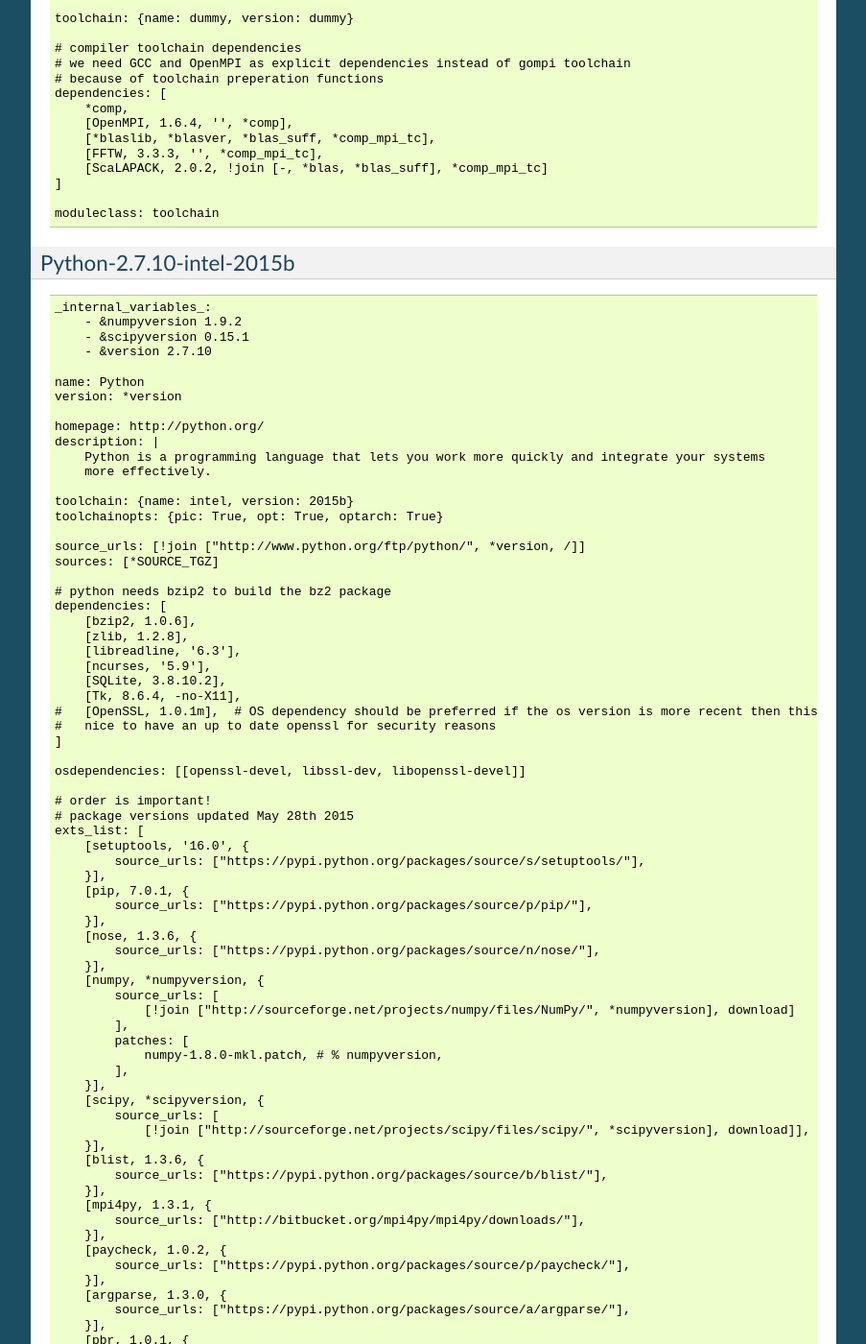
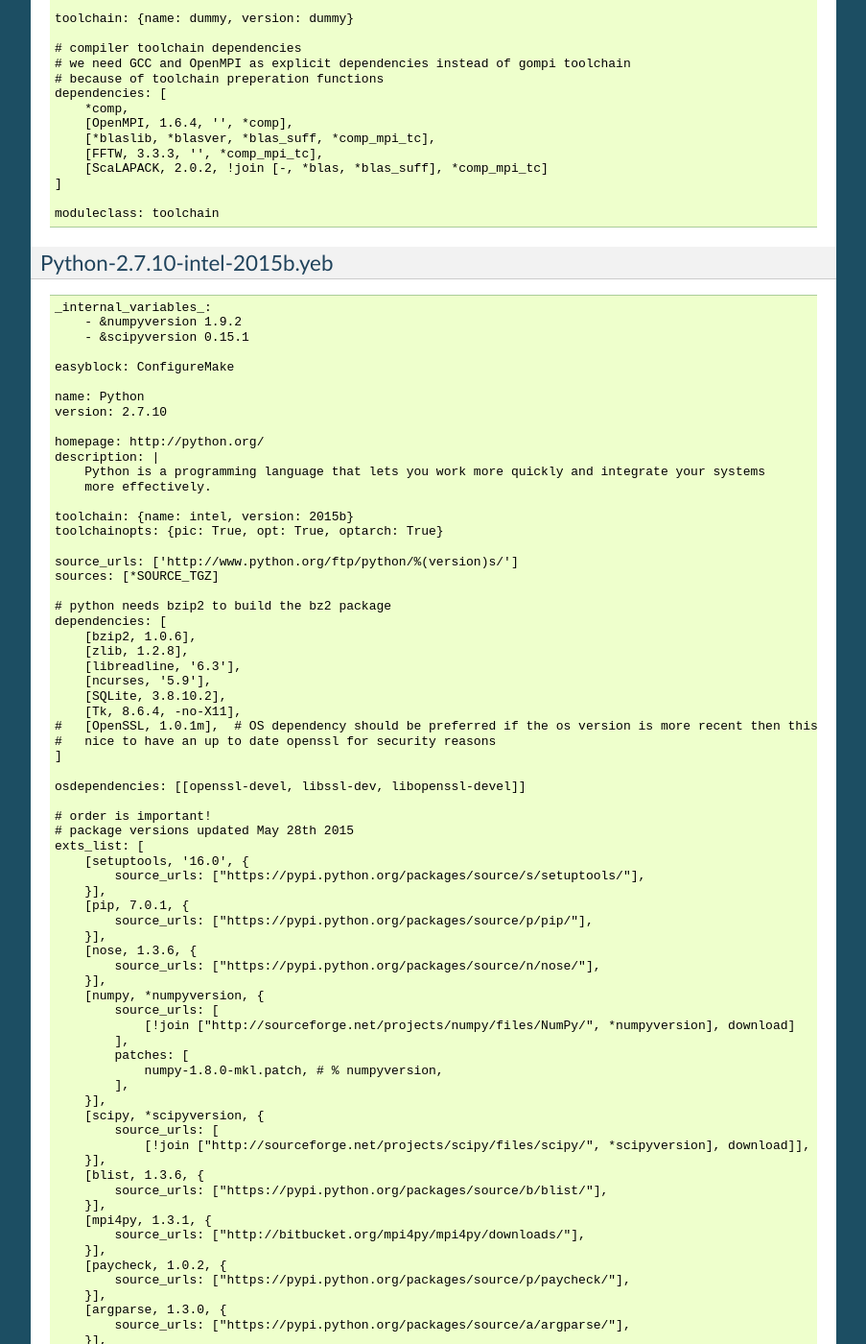
Before and after one commit to easybuilders/easybuild, a Sphinx documentation site: the page built from docs/Writing_yeb_easyconfig_files.rst, in a window 1280 px wide and 1400 px high, scrolled down 5960 px. Shown: the whole window at 96% size, without its empty margins (198-1101 px from the left). Built offline with Sphinx 7.4.7, drawn with Linux system fonts in a browser that asks for light colours; some of the changed text lies outside the part shown.

Commit message:
sync Python .yeb example with test easyconfig (i..e use %(versions)

```diff
--- a/docs/Writing_yeb_easyconfig_files.rst
+++ b/docs/Writing_yeb_easyconfig_files.rst
@@ -371,18 +371,19 @@
 
 
 
-Python-2.7.10-intel-2015b
-~~~~~~~~~~~~~~~~~~~~~~~~~
+Python-2.7.10-intel-2015b.yeb
+~~~~~~~~~~~~~~~~~~~~~~~~~~~~~
 
 .. code::
 
     _internal_variables_:
         - &numpyversion 1.9.2
         - &scipyversion 0.15.1
-        - &version 2.7.10
+
+    easyblock: ConfigureMake
 
     name: Python
-    version: *version
+    version: 2.7.10
 
     homepage: http://python.org/
     description: |
@@ -392,7 +393,7 @@
     toolchain: {name: intel, version: 2015b}
     toolchainopts: {pic: True, opt: True, optarch: True}
 
-    source_urls: [!join ["http://www.python.org/ftp/python/", *version, /]]
+    source_urls: ['http://www.python.org/ftp/python/%(version)s/']
     sources: [*SOURCE_TGZ]
 
     # python needs bzip2 to build the bz2 package
@@ -462,7 +463,8 @@
             source_urls: ["https://pypi.python.org/packages/source/p/python-dateutil/"],
         }],
         [deap, 1.0.2, {
-            source_tmpl: "%(name)s-%(version)s.post2.tar.gz", # escaped with quotes because yaml values can't start with %
+            # escaped with quotes because yaml values can't start with %
+            source_tmpl: "%(name)s-%(version)s.post2.tar.gz",
             source_urls: ["https://pypi.python.org/packages/source/d/deap/"],
         }],
         [decorator, 3.4.2, {
```
Also changed, not shown: other parts of docs/Writing_yeb_easyconfig_files.rst (+2 -0 lines).
